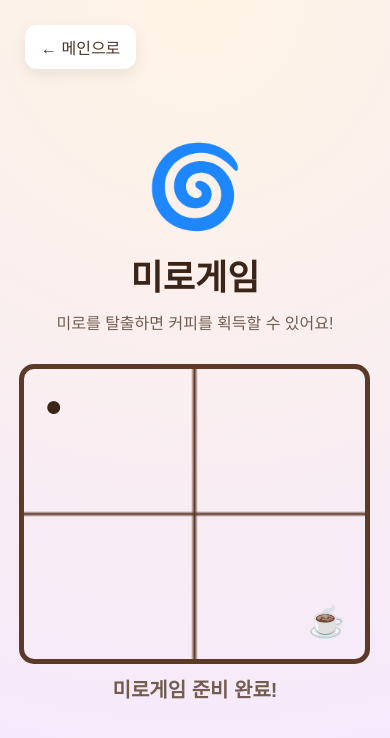
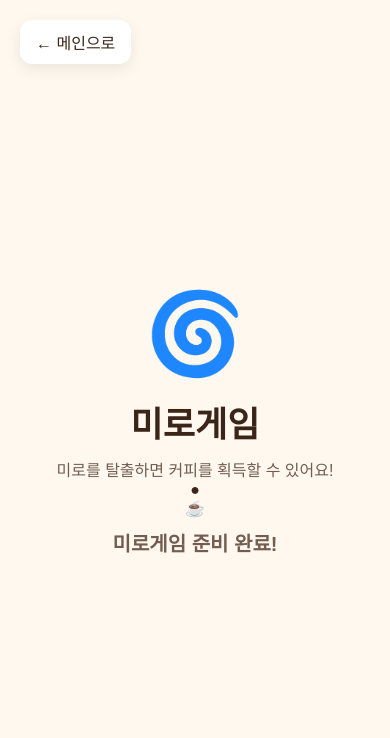
Before and after one commit to Marst-com/coffee-pocha, a plain HTML site: page frontend/pages/maze.html in a window 390 px wide. Drawn offline with Linux system fonts and the light colour scheme.

Commit message:
Refactor CSS for layout and style improvements
Removed unused styles and adjusted layout properties for better responsiveness.

```diff
--- a/frontend/page.css
+++ b/frontend/page.css
@@ -1,17 +1,31 @@
+* {
+  box-sizing: border-box;
+  margin: 0;
+  padding: 0;
+}
+
+html,
+body {
+  width: 100%;
+  min-height: 100%;
+}
+
+body {
+  font-family: Arial, "Noto Sans KR", sans-serif;
+  background: #fff8ef;
+  color: #3b2418;
+}
+
 .sub-page {
   min-height: 100vh;
-  overflow: auto;
-
-  background:
-    radial-gradient(circle at top, #fff4e4, #f4e8ff);
 }
 
 .page {
   width: min(700px, 92%);
   min-height: 100vh;
 
-  margin: auto;
-  padding: 30px 0;
+  margin: 0 auto;
+  padding: 40px 0;
 
   display: flex;
   flex-direction: column;
@@ -22,17 +36,18 @@
 }
 
 .back {
-  position: absolute;
-  top: 25px;
-  left: 25px;
+  position: fixed;
+  top: 20px;
+  left: 20px;
 
   padding: 10px 16px;
 
   border-radius: 12px;
 
+  background: #ffffff;
+  color: #3b2418;
+
   text-decoration: none;
-  color: #4d3428;
-  background: white;
 
   box-shadow: 0 5px 15px rgba(0, 0, 0, 0.08);
 }
@@ -53,87 +68,31 @@
 
 .main-action,
 .click-button {
-  margin-top: 35px;
+  margin-top: 30px;
 
   border: none;
   border-radius: 18px;
 
   padding: 16px 30px;
 
+  background: #5d3a28;
+  color: white;
+
   font-size: 18px;
   font-weight: bold;
 
   cursor: pointer;
-
-  background: #5d3a28;
-  color: white;
-
-  transition: transform 0.15s, box-shadow 0.15s;
 }
 
 .main-action:hover,
 .click-button:hover {
-  transform: translateY(-3px);
-  box-shadow: 0 10px 20px rgba(0, 0, 0, 0.15);
-}
-
-.main-action:active,
-.click-button:active {
-  transform: scale(0.95);
+  transform: translateY(-2px);
 }
 
 .result {
+  min-height: 30px;
   margin-top: 25px;
-  min-height: 30px;
 
   font-size: 20px;
   font-weight: bold;
 }
-
-.count {
-  margin-top: 25px;
-
-  font-size: 70px;
-  font-weight: 900;
-}
-
-.click-button {
-  width: 220px;
-  height: 100px;
-
-  font-size: 30px;
-}
-
-.maze {
-  position: relative;
-
-  width: min(500px, 90vw);
-  height: 300px;
-
-  margin-top: 30px;
-
-  border: 5px solid #5d3a28;
-  border-radius: 15px;
-
-  background:
-    linear-gradient(90deg, transparent 49%, #5d3a28 50%, transparent 51%),
-    linear-gradient(0deg, transparent 49%, #5d3a28 50%, transparent 51%);
-
-  overflow: hidden;
-}
-
-#player {
-  position: absolute;
-  left: 20px;
-  top: 20px;
-
-  font-size: 30px;
-}
-
-#goal {
-  position: absolute;
-  right: 20px;
-  bottom: 20px;
-
-  font-size: 30px;
-}
```
